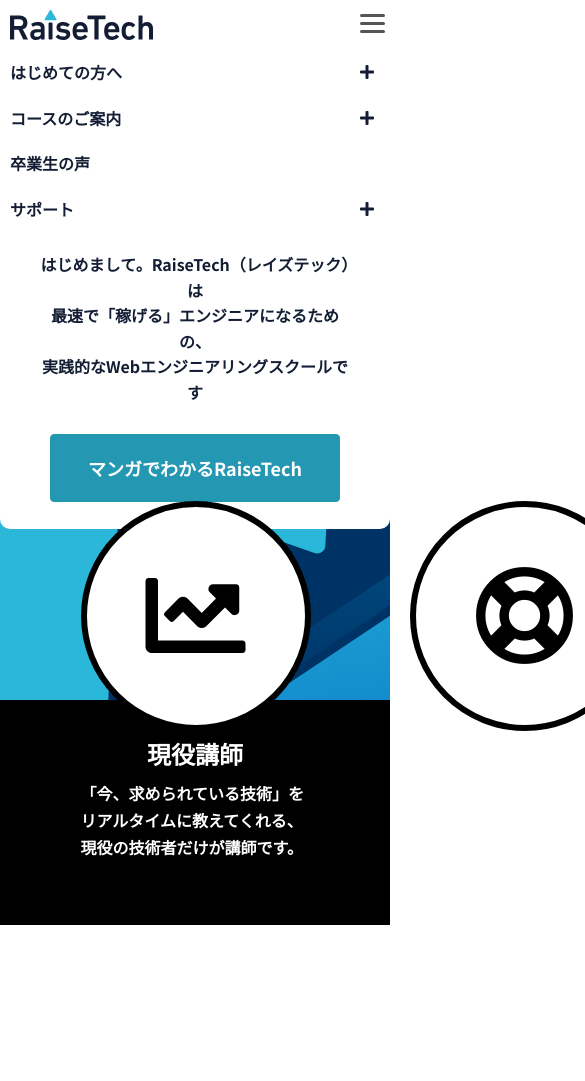
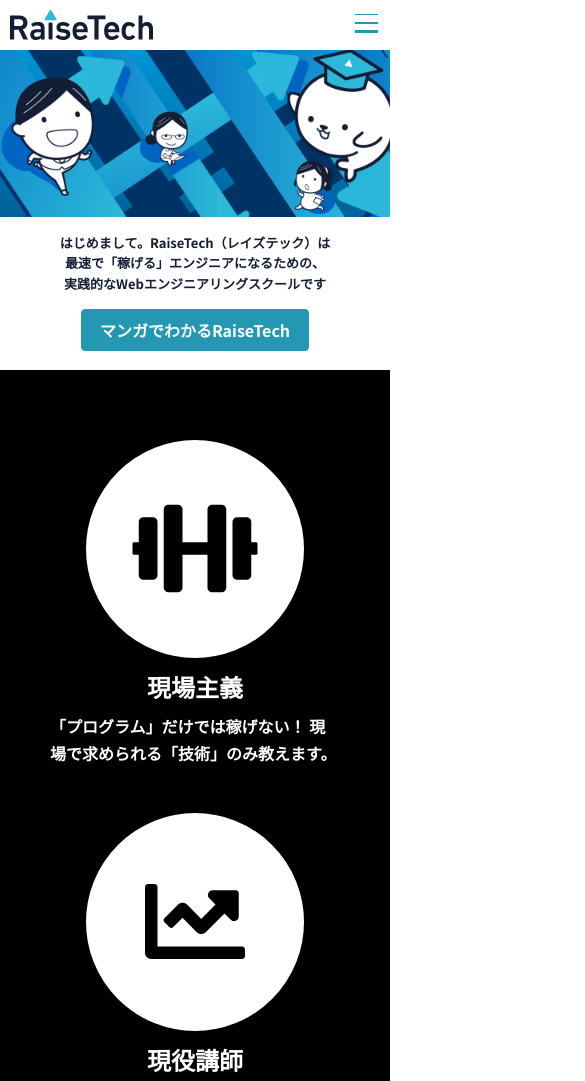
Before and after one commit to Sayaka349/RaiseTech, a plain HTML site: page index.html in a window 390 px wide. Shown: the top 1081 px of the page, 585 px wide, since content can reach past the window. Before the commit the page ends 925 px from the top, so only its background shows below. Drawn offline with Linux system fonts and the light colour scheme.

Commit message:
fourth commit
仮完了！

```diff
--- a/index.html
+++ b/index.html
@@ -5,6 +5,7 @@
   <meta name="viewport" content="width=device-width, initial-scale=1.0">
   <link rel="stylesheet" href="stylepc.css">
   <link rel="stylesheet" href="styletb.css">
+  <link rel="stylesheet" href="stylesm.css">
   <link href="https://fonts.googleapis.com/css2?family=Noto+Sans+JP:wght@400;700;900&display=swap" rel="stylesheet">
   <script src="https://kit.fontawesome.com/1405f2c3b0.js" crossorigin="anonymous"></script>
   <link href="https://use.fontawesome.com/releases/v5.6.1/css/all.css" rel="stylesheet">
@@ -24,12 +25,10 @@
         </div>
         <div id="nav-drawer">
           <input id="nav-input" type="checkbox" class="nav-unshown">
-          <label id="nav-open" for="nav-input"><span></span></label>
-          <label class="nav-unshown" id="nav-close" for="nav-input"></label>
-       </div>
+          <label id="nav-open" for="nav-input"><span></span>
             <nav class="header-right">
               <ul class="header-nav">
-            <li class="nav-box m1"><a href="#">はじめての方へ</a>
+                <li class="nav-box nav-box1 m1"><a href="#">はじめての方へ</a>
                     <ul class="menus">
                       <li class="sub-menu m2"><a href="#">マンガでわかるRaiseTech</a></li>
                       <li class="sub-menu m2"><a href="#">サポート体制とトライアル受講</a></li>
@@ -37,7 +36,7 @@
                       <li class="sub-menu m2"><a href="#">ご利用の流れ</a></li>
                     </ul>
                 </li>
-            <li class="nav-box m3"><a href="#">コースのご案内</a>
+                <li class="nav-box nav-box3 m3"><a href="#">コースのご案内</a>
                     <ul class="menus">
                       <li class="sub-menu m4"><a href="#">WordPress副業コース</a></li>
                       <li class="sub-menu m4"><a href="#">AWSフルコース</a></li>
@@ -47,7 +46,7 @@
                     </ul>
                 </li>
                 <li class="nav-box"><a href="#">卒業生の声</a></li>
-            <li class="nav-box m5"><a href="#">サポート </a>
+                <li class="nav-box nav-box5 m5"><a href="#">サポート </a>
                     <ul class="menus">
                       <li class="sub-menu m6"><a href="#">よくあるご質問</a></li>
                       <li class="sub-menu m6"><a href="#">お問い合わせ</a></li>
@@ -56,6 +55,8 @@
               </ul>
               <a href="#" class="form">受講お申し込み</a>
             </nav>
+          </label>
+        </div>
     </div>
   </header>
   <article>
--- a/stylepc.css
+++ b/stylepc.css
@@ -104,8 +104,7 @@ ul {
   list-style: none;
 }
 
-@media screen and (min-width: 1199px){
-
+@media screen and (min-width: 1201px){
   .mainHead {
     width: 100%;
     height: 70px;
@@ -138,6 +137,10 @@ ul {
 
   .sub-title strong {
     font-size: 1.8rem;
+  }
+
+  .nav-unshown {
+    display:none;
   }
 
   .header-right {
@@ -215,12 +218,13 @@ ul {
     background-color: #2498b3;
   }
 
-}
-
   article {
     padding-top: 70px;
     }
 
+}
+
+@media screen and (min-width: 767px){
   /* レイヤー（トップ背景） */
   .top-Head {
     position: relative;
@@ -343,3 +347,4 @@ ul {
     font-weight: 700;
     color: #fff;
   }
+}
--- /dev/null
+++ b/stylesm.css
@@ -0,0 +1,126 @@
+@media screen and (max-width: 766px){
+  .top-Head {
+    position: relative;
+    height: 320px;
+    padding-bottom: 320px;
+    background-image: url("images/bg-hero3.png");
+    background-position: center top;
+    background-size: cover;
+    background-repeat: no-repeat;
+    background-attachment: fixed;
+    z-index: 100;
+  }
+
+  .topHeadLayer {
+    position: absolute;
+    width: 100%;
+    height: 100%;
+  }
+
+  .top-Head-layer1 {
+    background-image: url("images/bg-hero1.png");
+    background-size: cover;
+    background-position: center -30px;
+    display: flex;
+    align-items: flex-end;
+    padding-top: 80px;
+    z-index: 300;
+  }
+
+  .top-Head-layer2 {
+    background-image: url("images/bg-hero2.png");
+    background-size: cover;
+    background-position: center -25px;
+    z-index: 200;
+  }
+
+
+  /* トップヘッド */
+
+  .topHead-body {
+  width: 100%;
+  max-width: 100%;
+  padding: 9px 0 13px;
+  background-color: #fff;
+  text-align: center;
+  }
+
+  .topHead-body p {
+    margin-top: 0.5em;
+    margin-left: 0;
+    margin-bottom: 0.5em;
+    margin-right: 0;
+    font-size: 1.3rem;
+    line-height: 1.6;
+  }
+
+  .topHead-title img {
+    display: none;
+  }
+
+  .topHead-body a {
+    display: inline-block;
+    color: #fff;
+    font-size: 1.6rem;
+    background-color: #2498b3;
+    padding: 12px 18px;
+    border: solid 1px #2498b3;
+    border-radius: 4px;
+    margin-top: 0.75em;
+    line-height: 1;
+  }
+
+  .btn-main a{
+    margin-top: 7px;
+  }
+
+  .wrapper-black {
+    margin-top: -16px;
+    background-color: #000;
+    padding: 80px 0;
+  }
+
+  .recomendations {
+    position: relative;
+    justify-content: center;
+    z-index: 400;
+  }
+
+  .recomendation-info {
+    margin: 0 50px 2.5em 50px;
+    width: auto;
+  }
+
+  .recomendation-titile {
+    text-align: center;
+  }
+
+  .recomendation-icon {
+    display: flex;
+    justify-content: center;
+    align-items: center;
+    width: 230px;
+    height: 230px;
+    margin: 0 auto;
+    color: #000;
+    border: solid 6px #000;
+    border-radius: 50%;
+    background: #fff;
+    font-size: 100px;
+  }
+
+  .recomendation-titile p {
+    margin: 0.2em 0 0;
+    font-weight: 700;
+    font-size: 2.4rem;
+    color: #fff;
+  }
+
+  .recomendation-body p {
+    margin: 0.5em 0 0;
+    line-height: 1.7;
+    font-weight: 700;
+    color: #fff;
+  }
+
+}
--- a/styletb.css
+++ b/styletb.css
@@ -31,17 +31,20 @@
       width: auto;
     }
 
+    .header-link {
+      width: 50px;
+      height: 50px;
+      display: flex;
+    }
+
     /* ハンバーガー */
-    #nav-drawer {
-      position: relative;
-    }
 
     .nav-unshown {
       display:none;
     }
 
     #nav-drawer {
-      margin-top: 10px;
+      margin: 10px 5px;
     }
 
     #nav-open {
@@ -49,85 +52,162 @@
       width: 30px;
       height: 22px;
       vertical-align: middle;
+      cursor: pointer;
     }
 
-    #nav-open span, #nav-open span:before, #nav-open span:after {
+    #nav-open span {
       position: absolute;
-      height: 3px;/*線の太さ*/
-      width: 25px;/*長さ*/
-      border-radius: 3px;
-      background: #555;
+      height: 1px;/*線の太さ*/
+      width: 23px;/*長さ*/
+      background: #2498b3;
       display: block;
       content: '';
-      cursor: pointer;
     }
-    #nav-open span:before {
-      bottom: -8px;
+
+    #nav-open span:before{
+      position: absolute;
+      height: 2px;/*線の太さ*/
+      width: 23px;/*長さ*/
+      background: #2498b3;
+      display: block;
+      content: '';
+      bottom: -9px;
     }
+
     #nav-open span:after {
-      bottom: -16px;
+      position: absolute;
+      height: 2.5px;/*線の太さ*/
+      width: 23px;/*長さ*/
+      background: #2498b3;
+      display: block;
+      content: '';
+      bottom: -18px;
     }
 
     .header-right {
       background-color:#fff;
       position: absolute;
       top: 50px;
+      right: 0;
       width: 100%;
+      display: none;
+    }
+
+     #nav-drawer:hover .header-right{
+     display: block;
+    }
+
+    .header-right:hover .header-right{
+      display: block;
+    }
+
+   #nav-drawer:hover {
+     background-color: #2498b3;
+     width: 50px;
+     margin: 0;
+   }
+
+   #nav-drawer:hover #nav-open span {
+      position: absolute;
+      height: 0px;/*線の太さ*/
+      width: 0px;/*長さ*/
+      background: #2498b3;
+      display: block;
+      content: '';
+    }
+
+    #nav-drawer:hover #nav-open span::before{
+      position: absolute;
+      height: 2px;/*線の太さ*/
+      width: 23px;/*長さ*/
+      background: #fff;
+      display: block;
+      content: '';
+      bottom: -25px;
+      right: -37px;
+      transform: rotate(45deg);
+    }
+
+    #nav-drawer:hover #nav-open span:after {
+      position: absolute;
+      height: 2.5px;/*線の太さ*/
+      width: 23px;/*長さ*/
+      background: #fff;
+      display: block;
+      content: '';
+      bottom: -25px;
+      right: -37px;
+      transform: rotate(135deg);
     }
 
     .nav-box {
-      position: relative;    /*アイコン用 */
+      position: relative;
     }
 
-    .m1::after {
-      box-sizing: border-box;
-      content: "\f067";
+    .nav-box1::before, .m1::after {    /* 縦 */
+      position: absolute;
+      top: 22px;
+      right: 2px;
+      content: '';
+      height: 1.5px;
+      width: 22px;
+      background: #131d34;
       display: block;
-      font-family: "Font Awesome 5 Free";
-      width: 50px;
-      height: auto;
-      padding: 10px 20px;
-      position: absolute;
-      right: 0;
-      top: 0px;
+      transform: translateX(-50%);
+    }
+
+    .m1::after {    /* 横 */
+    top: 22px;
+    right: 13px;
+    transform: rotate(90deg);
     }
 
     .m1:hover::after {
-      content: '\f068';
+     display: none;
+    }
+
+    .nav-box3::before, .m3::after {
+      position: absolute;
+      top: 22px;
+      right: 2px;
+      content: '';
+      height: 1.5px;
+      width: 22px;
+      background: #131d34;
+      display: block;
+      transform: translateX(-50%);
     }
 
     .m3::after {
-      box-sizing: border-box;
-      content: "\f067";
-      display: block;
-      font-family: "Font Awesome 5 Free";
-      width: 50px;
-      height: auto;
-      padding: 10px 20px;
-      position: absolute;
-      right: 0;
-      top: 0px;
+    top: 22px;
+    right: 13px;
+    transform: rotate(90deg);
     }
 
     .m3:hover::after {
-      content: '\f068';
+     display: none;
+    }
+
+    .nav-box5::before, .m5::after {
+      position: absolute;
+      top: 22px;
+      right: 2px;
+      content: '';
+      height: 1.5px;
+      width: 22px;
+      background: #131d34;
+      display: block;
+      transform: translateX(-50%);
     }
 
     .m5::after {
-      box-sizing: border-box;
-      content: "\f067";
-      display: block;
-      font-family: "Font Awesome 5 Free";
-      width: 50px;
-      height: auto;
-      padding: 10px 20px;
-      position: absolute;
-      right: 0;
-      top: 0px;
+    top: 22px;
+    right: 13px;
+    transform: rotate(90deg);
     }
 
     .m5:hover::after {
-      content: '\f068';
+     display: none;
     }
 
     .nav-box a {
@@ -190,19 +270,6 @@
       visibility: visible;
     }
 
-    /* .header-right {
-      height: 0;
-      opacity: 0;
-      transition: .3s;
-      visibility: hidden;
-    }
-
-    #nav-drawer:hover .nav-box {
-      height: 40px;
-      opacity: 1;
-      visibility: visible;
-    } */
-
     .form {
       display: none;
     }
@@ -210,4 +277,5 @@
     article {
       padding-top: 50px;
     }
+
 }
```
Lines whose indentation alone changed are shown as unchanged.
